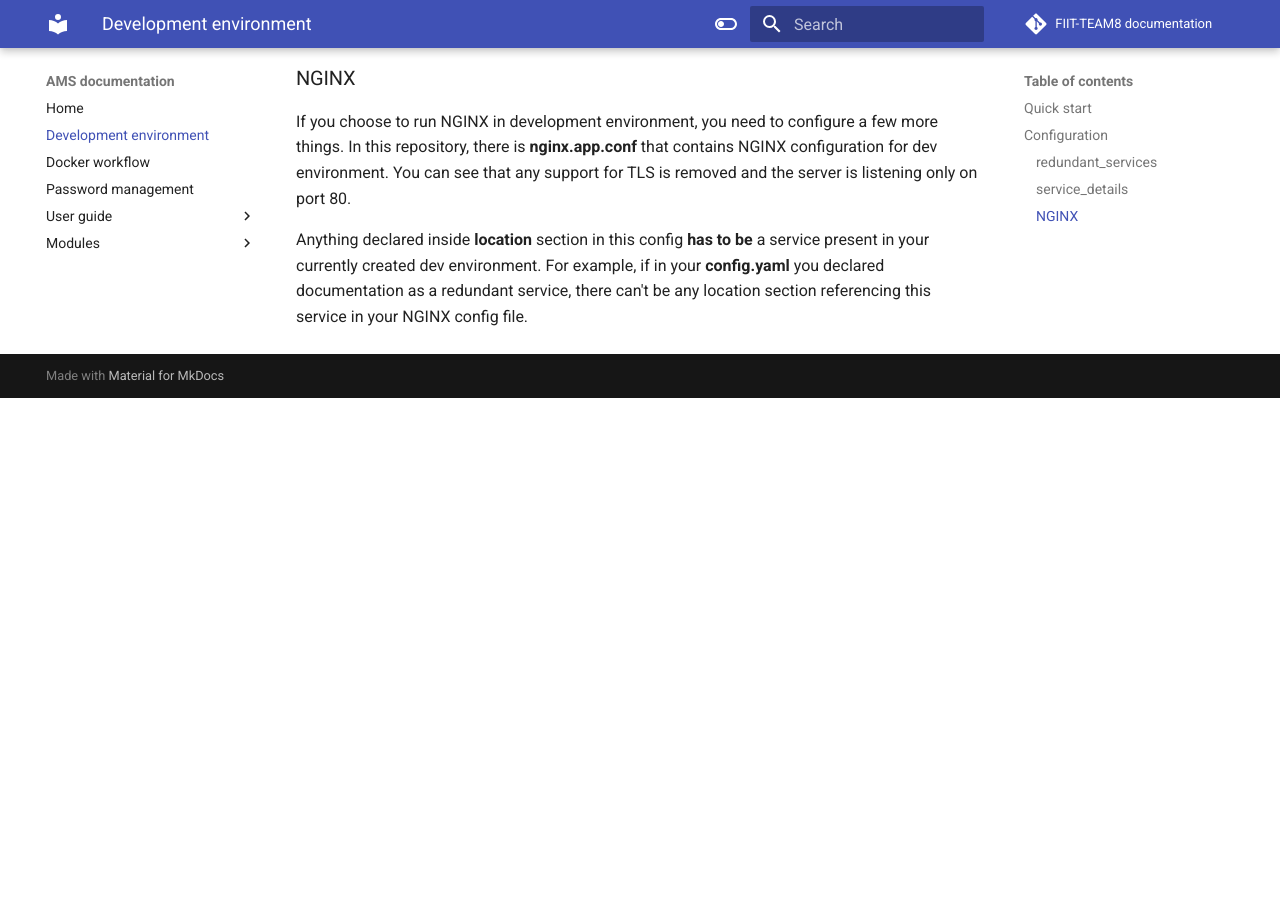
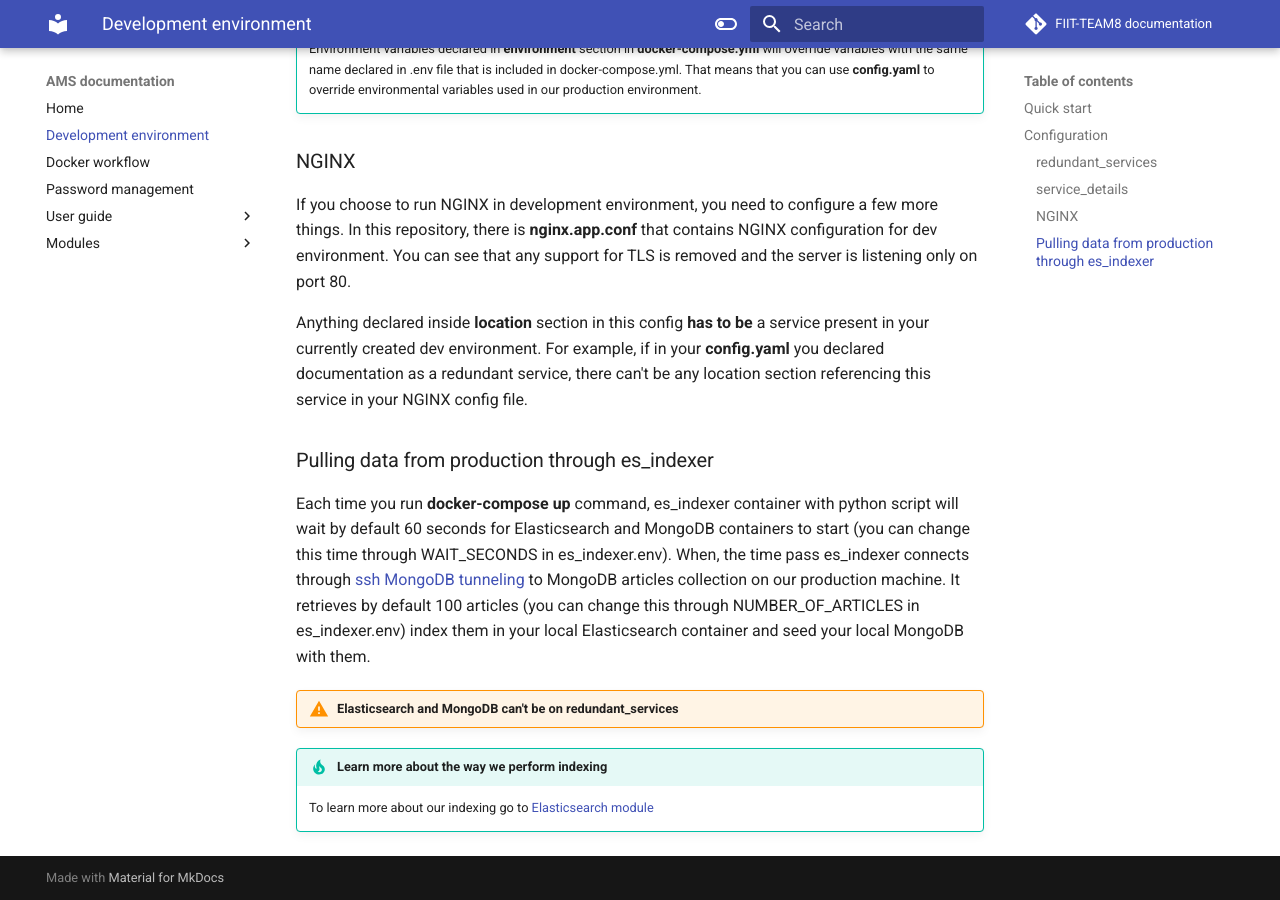
Before and after one commit to FIIT-TEAM8/team_documentation, an MkDocs documentation site: the page built from docs/devEnvironment.md, in a window 1280 px wide and 900 px high, scrolled down 2644 px. Built offline with MkDocs 1.6.1 and Material for MkDocs 9.7.7, drawn with Linux system fonts in a browser that asks for light colours; comment, search, counter and statistics services are not loaded; before the commit the page ends 3042 px from its top, so only the background shows below that; some of the changed text lies outside the part shown.

Commit message:
Update devEnvironment.md

````diff
--- a/docs/devEnvironment.md
+++ b/docs/devEnvironment.md
@@ -64,6 +64,8 @@ service_details:
 ```
 If the key specified in **compose_adjustment** already exists in docker-compose.yml, it will override the value if it is a simple key-value pair and append to list if it is a list.
 
+!!! warning "Currently you can't use this functionality for es_indexer container, because it doesn't exist in docker-compose.yml"
+
 The default config.yaml contains some compose_adjustments that you can look at for another example:
 ```yaml
 ...
@@ -83,3 +85,13 @@ This will append **discovery.type=single-node** to env variables for es01 servic
 If you choose to run NGINX in development environment, you need to configure a few more things. In this repository, there is **nginx.app.conf** that contains NGINX configuration for dev environment. You can see that any support for TLS is removed and the server is listening only on port 80.
 
 Anything declared inside **location** section in this config **has to be** a service present in your currently created dev environment. For example, if in your **config.yaml** you declared documentation as a redundant service, there can't be any location section referencing this service in your NGINX config file.
+
+### Pulling data from production through es_indexer
+Each time you run **docker-compose up** command, es_indexer container with python script will wait by default 60 seconds for Elasticsearch and MongoDB containers to start (you can change this time through WAIT_SECONDS in es_indexer.env).
+When, the time pass es_indexer connects through [ssh MongoDB tunneling](https://stackoverflow.com/questions/56239184/python-script-to-connect-to-remote-mongodb-using-ssh-tunnel-and-pymongo-client-i) to MongoDB articles collection on our production machine. It retrieves by default 100 articles (you can change this through NUMBER_OF_ARTICLES in es_indexer.env)
+index them in your local Elasticsearch container and seed your local MongoDB with them.
+
+!!! warning "Elasticsearch and MongoDB can't be on redundant_services"
+
+!!! tip "Learn more about the way we perform indexing"
+    To learn more about our indexing go to [Elasticsearch module](https://team08-21.studenti.fiit.stuba.sk/docu/modules/elasticsearch/)
````
